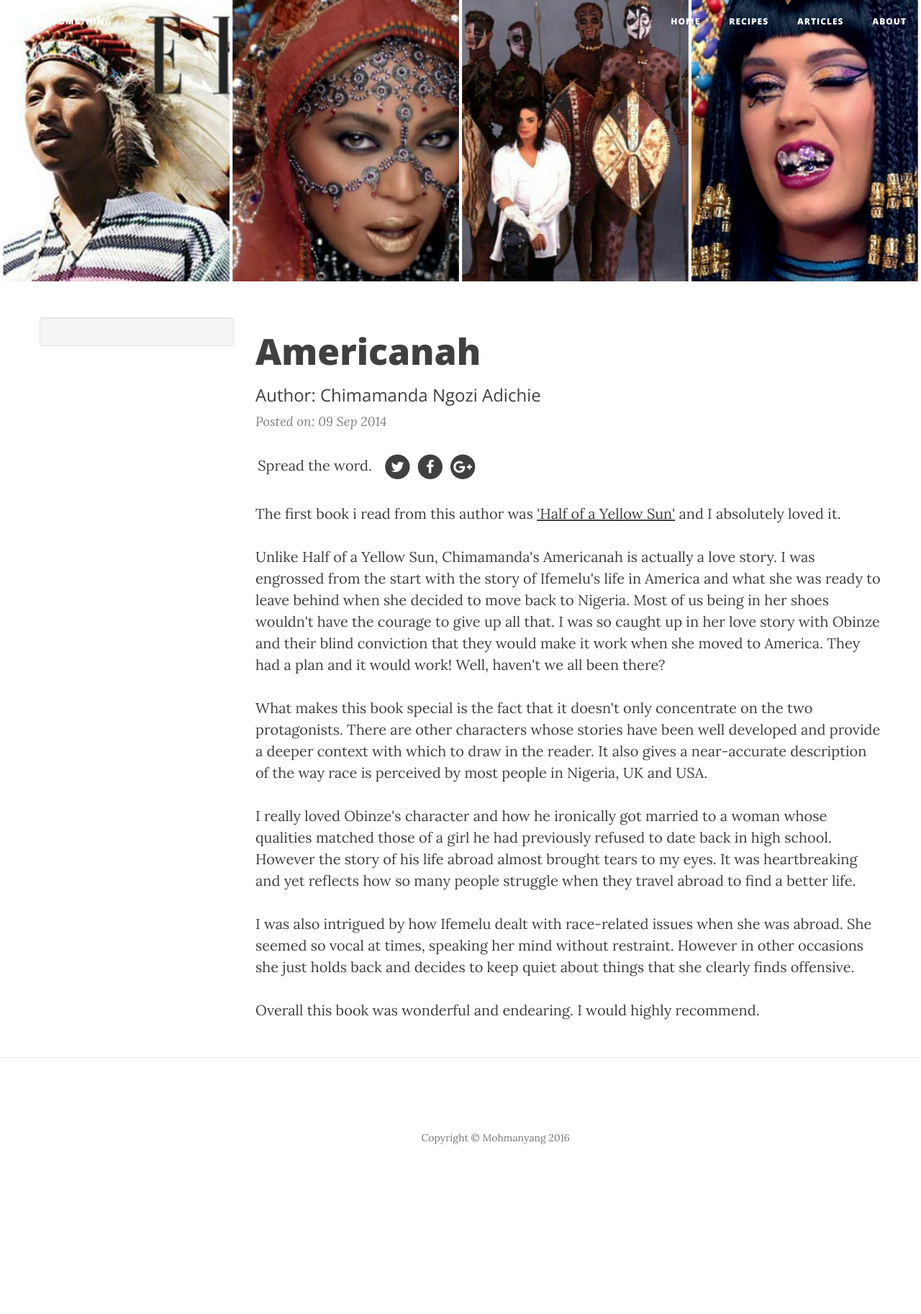
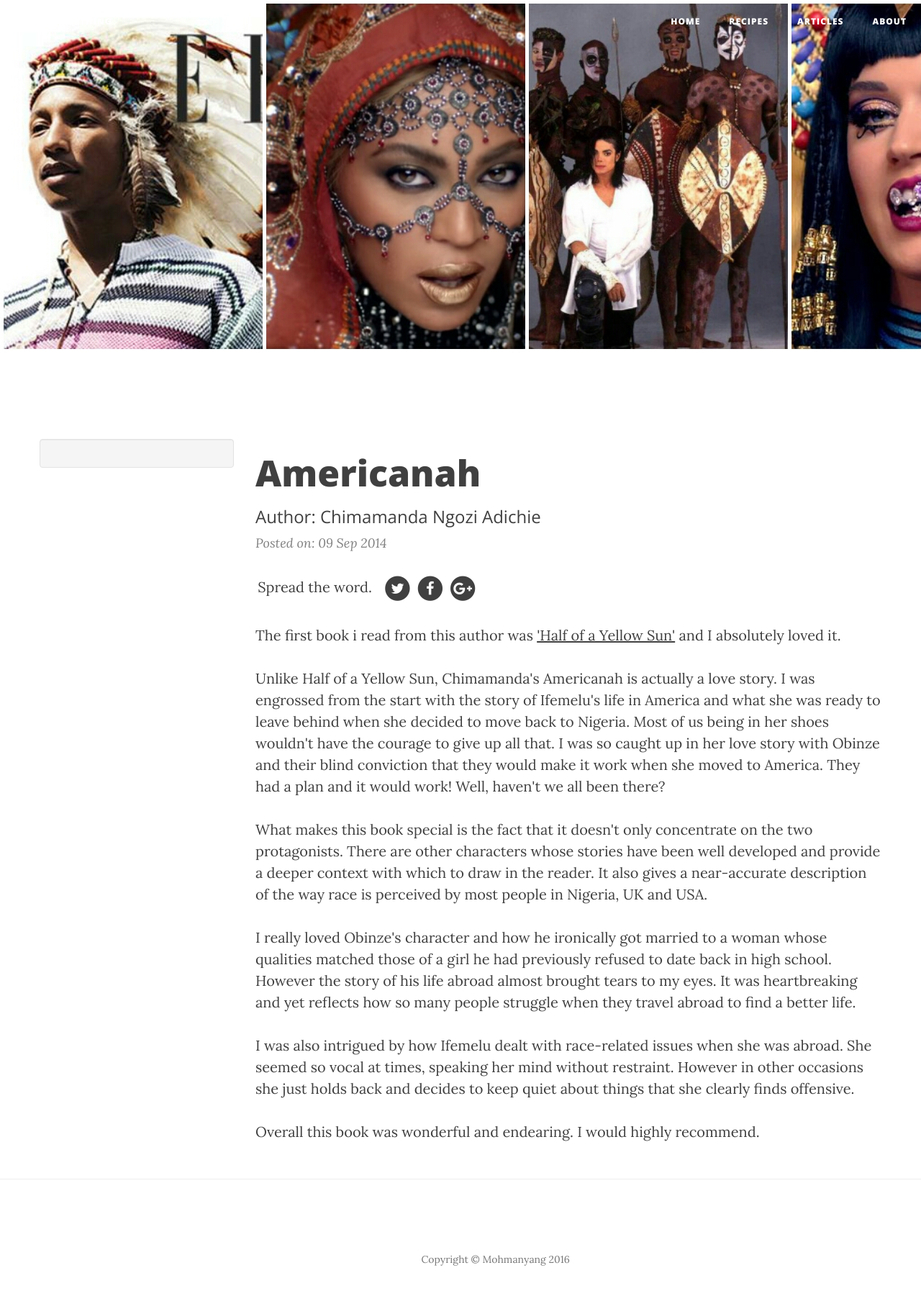
Before and after one commit to LaVillaine/LaVillaine.github.io, a Jekyll site: the page built from _posts/1900-01-01-Americanah.html, in a window 1280 px wide. Shown: the whole page at 72% size. Built offline with Jekyll 4.4.1, drawn with Linux system fonts in a browser that asks for light colours; nearby versions of some CDN libraries; comment, search, counter and statistics services are not loaded; before the commit the page ends 1657 px from its top, so only the background shows below that.

Commit message:
recipe picture

```diff
--- a/_includes/post-header.html
+++ b/_includes/post-header.html
@@ -1,8 +1,8 @@
 <!-- Post Header -->
     <!-- Set your background image for this header on the line below. -->
-	<!--header>
-		<img style="max-width:100%;max-height:100%" src="{% if page.image %}{{site.url}}{{page.image}}{% else %}{{site.url}}/img/default-bg.jpg{% endif %}"-->
-    <header class="intro-header" style="max-height:100%;background-image: url('{% if page.image %}{{site.url}}{{page.image}}{% else %}{{site.url}}/img/default-bg.jpg{% endif %}')">
+	<header>
+		<img style="margin-bottom: 50px;max-height:100%" src="{% if page.image %}{{site.url}}{{page.image}}{% else %}{{site.url}}/img/default-bg.jpg{% endif %}">
+    <!--header class="intro-header" style="max-height:100%;background-image: url('{% if page.image %}{{site.url}}{{page.image}}{% else %}{{site.url}}/img/default-bg.jpg{% endif %}')"-->
 		<div class="container">
             <div class="row">
                 <div class="col-lg-8 col-lg-offset-2 col-md-10 col-md-offset-1">
```
